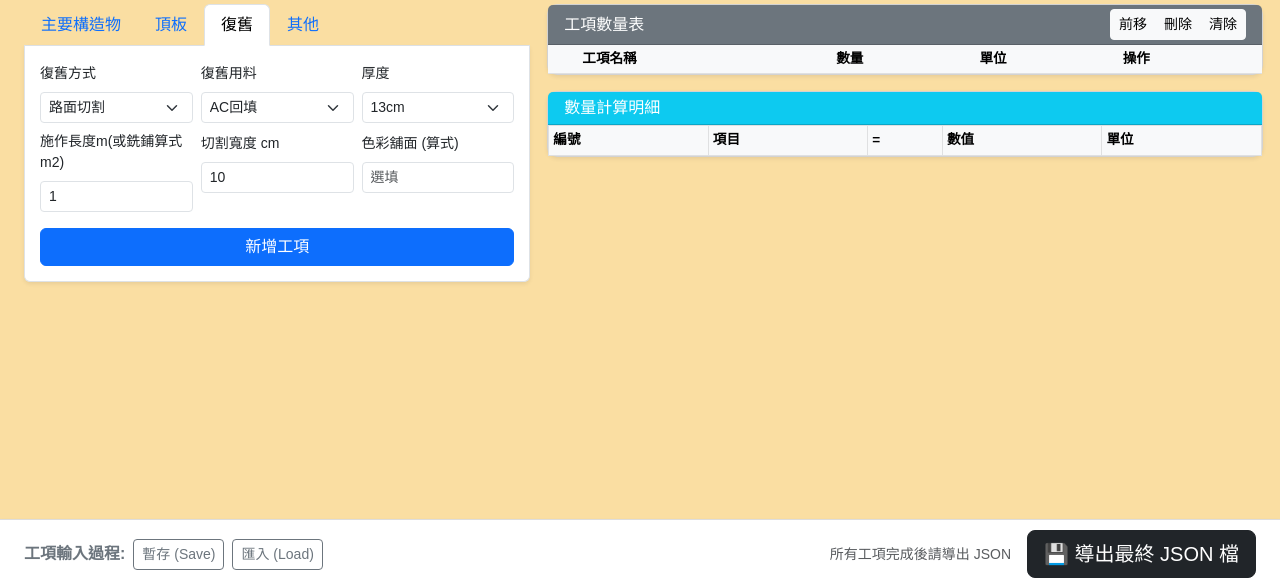
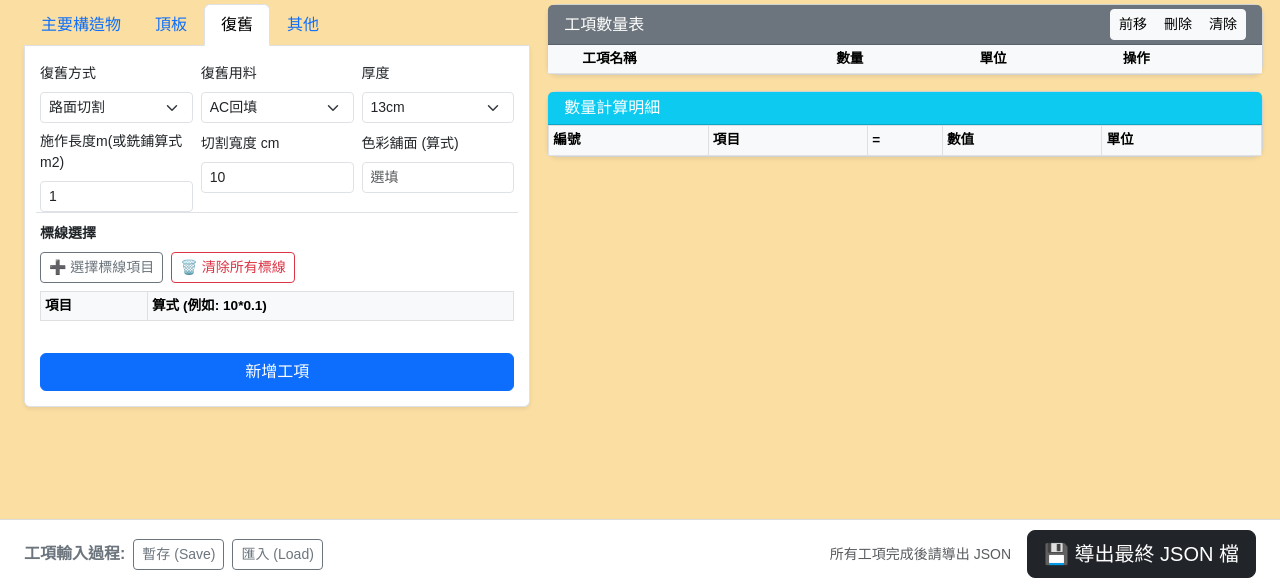
Before and after one commit to tingway/DesignHelperWeb, a Flask app: page / in a window 1280 px wide, after a click on "復舊". Shown: the part 212-800 px from the top of the page. Run offline with Flask 3, Linux system fonts and the light colour scheme; lists and menus that the app fills with data are empty; some libraries are stand-ins or nearby versions.

Commit message:
lineMark

```diff
--- a/templates/index.html
+++ b/templates/index.html
@@ -195,6 +195,41 @@
                         <div class="col-md-4"><label class="form-label small">切割寬度 cm</label><input type="number" class="form-control form-control-sm" id="r_Width" value="10"></div>
                         <div class="col-md-4"><label class="form-label small">色彩舖面 (算式)</label><input type="text" class="form-control form-control-sm" id="r_colorCover" placeholder="選填"></div>
                     </div>
+
+                    <div class="row g-2">
+                        <div class="col-md-12 border-top mt-2 pt-2">
+                            <label class="form-label small fw-bold">標線選擇</label>
+                            <div class="d-flex gap-2 mb-2">
+                                <button type="button" class="btn btn-outline-secondary btn-sm" onclick="openLineMarkModal()">
+                                    ➕ 選擇標線項目
+                                </button>
+                                <button type="button" class="btn btn-outline-danger btn-sm" onclick="clearLineMarks()">
+                                    🗑️ 清除所有標線
+                                </button>
+                            </div>
+                            <table class="table table-sm table-bordered">
+                                <thead class="table-light">
+                                    <tr><th size="150">項目</th><th>算式 (例如: 10*0.1)</th></tr>
+                                </thead>
+                                <tbody id="lineMarkTableBody">
+                                    </tbody>
+                            </table>
+                        </div>
+                    </div>
+
+                    <div class="modal fade" id="lineMarkModal" tabindex="-1">
+                        <div class="modal-dialog modal-lg">
+                            <div class="modal-content">
+                                <div class="modal-header"><h5>選取標線工項</h5><button type="button" class="btn-close" data-bs-dismiss="modal"></button></div>
+                                <div class="modal-body">
+                                    <div class="row" id="lineMarkOptions">
+                                        </div>
+                                </div>
+                                <div class="modal-footer"><button type="button" class="btn btn-primary" onclick="confirmLineMarks()" data-bs-dismiss="modal">確認</button></div>
+                            </div>
+                        </div>
+                    </div>
+
                     <div class="mt-3">
                         <button class="btn btn-primary w-100" onclick="createWorkItem('recover')">新增工項</button>
                     </div>
@@ -290,11 +325,20 @@
     let currentWorkItemType = null;
     let currentWorkItemPayload = null;
     let selectedRowIndex = -1;
+    let selectedLineMarks = [];
 
-    const OTHERS_IDS = { o_cuttingAC:'1.97', o_camera:'1.421', o_trafficCtrl:'1.429', o_supportLabor:'1.4', o_sectionalSteelFens:'1.432',
-                o_channelSteelFens:'1.433', o_sprinklerTruck:'1.11', o_truckDriver:'1.3', o_craneTruck:'1.16', o_wheelLoaderTruck:'1.19',
-                o_heavyMachineDriver:'1.1', o_emergencyRepair:'1.396', o_pump:'1.364', o_sandBag:'1.366', o_surveying:'1.421',
-                o_humanSteelPlate:'1.335', o_tempSteelPlate:'1.333', o_smallMachine:'1.387' };
+    const OTHERS_IDS = {
+        o_cuttingAC:'1.97', o_camera:'1.421', o_trafficCtrl:'1.429', o_supportLabor:'1.4',o_sectionalSteelFens:'1.432',
+        o_channelSteelFens:'1.433', o_sprinklerTruck:'1.11', o_truckDriver:'1.3', o_craneTruck:'1.16', o_wheelLoaderTruck:'1.19',
+        o_heavyMachineDriver:'1.1', o_emergencyRepair:'1.396', o_pump:'1.364', o_sandBag:'1.366', o_surveying:'1.421',
+        o_humanSteelPlate:'1.335', o_tempSteelPlate:'1.333', o_smallMachine:'1.387' };
+    const LINE_MARK_DEFAULTS = {
+        "紅線": "總長度*0.1", "黃線": "總長度*0.1", "白線": "總長度*0.1",
+        "行人穿越道線": "總長度*0.4", "待轉線": "總長度*0.2", "待轉圖案": "3",
+        "網狀線": "((長+寬)*2*0.2+長*寬*0.1/斜線間隔)", "慢、停標字": "2.5", "速限標字": "2.5",
+        "直行箭頭": "3", "弧形箭頭": "3", "2分岔箭頭": "5", "3分岔箭頭": "7",
+        "車道縮減標線": "5", "人行道標字+圖案": "2.5", "人行道標線": "總長度*(0.1+0.15)",
+        "專用車道標字": "每字2.5", "其他": "請參考規範"};
 
     document.querySelectorAll('#othersTab .form-check-input[type="checkbox"]').forEach(el => {
         const valId = el.id + '_val';
@@ -396,14 +440,23 @@
             workItemName: workItemName
         };
     }
+
     function buildRecoverWorkItem() {
         const recoverType = document.getElementById('r_recoverType').value;
         const materialType = document.getElementById('r_materialType').value;
         const width = document.getElementById('r_Width').value;
         const Thick = document.getElementById('r_Thick').value;
 
-        const recoverMaterialmap = { "AC回填":"採用AC回填", "樹脂混凝土":"採用樹脂混凝土", "RC混凝土":"採用RC回填",
-                                "一般瀝青":"採用一般瀝青", "再生瀝青":"採用再生瀝青", "改質瀝青":"採用改質III型" };
+        // 收集標線算式
+        const lineMarkFormulas = [];
+        document.querySelectorAll('.lm-formula').forEach(input => {
+            lineMarkFormulas.push(input.value.trim());
+        });
+
+        const recoverMaterialmap = {
+            "AC回填":"採用AC回填", "樹脂混凝土":"採用樹脂混凝土", "RC混凝土":"採用RC回填",
+            "一般瀝青":"採用一般瀝青", "再生瀝青":"採用再生瀝青", "改質瀝青":"採用改質III型"
+        };
         const recoverMaterial = recoverMaterialmap[materialType] || "採用AC回填";
 
         let workItemName = "";
@@ -422,11 +475,13 @@
             Width: width,
             Thick: Thick,
             Length: document.getElementById('r_Length').value,
-            lineMark: [],
-            lineMarkFormulas: [],
+            // 核心：將標線資訊存入
+            lineMark: selectedLineMarks,
+            lineMarkFormulas: lineMarkFormulas,
             colorCover: document.getElementById('r_colorCover').value.trim() || ""
         };
     }
+
     function buildOthersWorkItem() {
         const obj = { workItemType: "Others" };
         for (const [uiId, contractId] of Object.entries(OTHERS_IDS)) {
@@ -656,6 +711,42 @@
             })
             .catch(err => { console.error('downloadFinalJson error', err); alert('導出失敗: ' + (err && err.message ? err.message : err)); });
     }
+
+    // line mark related functions
+    function openLineMarkModal() {
+        const container = document.getElementById('lineMarkOptions');
+        container.innerHTML = Object.keys(LINE_MARK_DEFAULTS).map(name => `
+            <div class="col-md-4 mb-2">
+                <div class="form-check">
+                    <input class="form-check-input" type="checkbox" value="${name}" id="lm_${name}" ${selectedLineMarks.includes(name) ? 'checked' : ''}>
+                    <label class="form-check-label">${name}</label>
+                </div>
+            </div>
+        `).join('');
+        new bootstrap.Modal(document.getElementById('lineMarkModal')).show();
+    }
+
+    function confirmLineMarks() {
+        const checkboxes = document.querySelectorAll('#lineMarkOptions .form-check-input:checked');
+        selectedLineMarks = Array.from(checkboxes).map(cb => cb.value);
+        renderLineMarkTable();
+    }
+
+    function renderLineMarkTable() {
+        const tbody = document.getElementById('lineMarkTableBody');
+        tbody.innerHTML = selectedLineMarks.map((name, idx) => `
+            <tr>
+                <td>${name}</td>
+                <td><input type="text" class="form-control form-control-sm lm-formula" data-name="${name}" value="${LINE_MARK_DEFAULTS[name]}"></td>
+            </tr>
+        `).join('');
+    }
+
+    function clearLineMarks() {
+        selectedLineMarks = [];
+        renderLineMarkTable();
+    }
+
 </script>
 
 </body>
```
Also changed, not shown: 通報單資料.json (added, +111 -0 lines).
